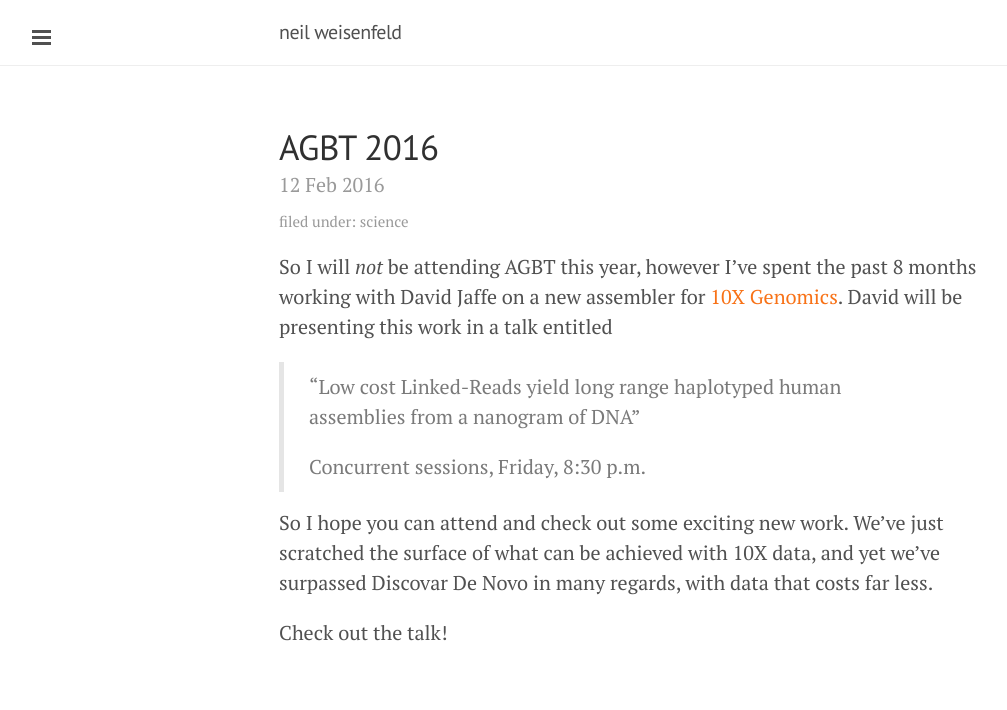
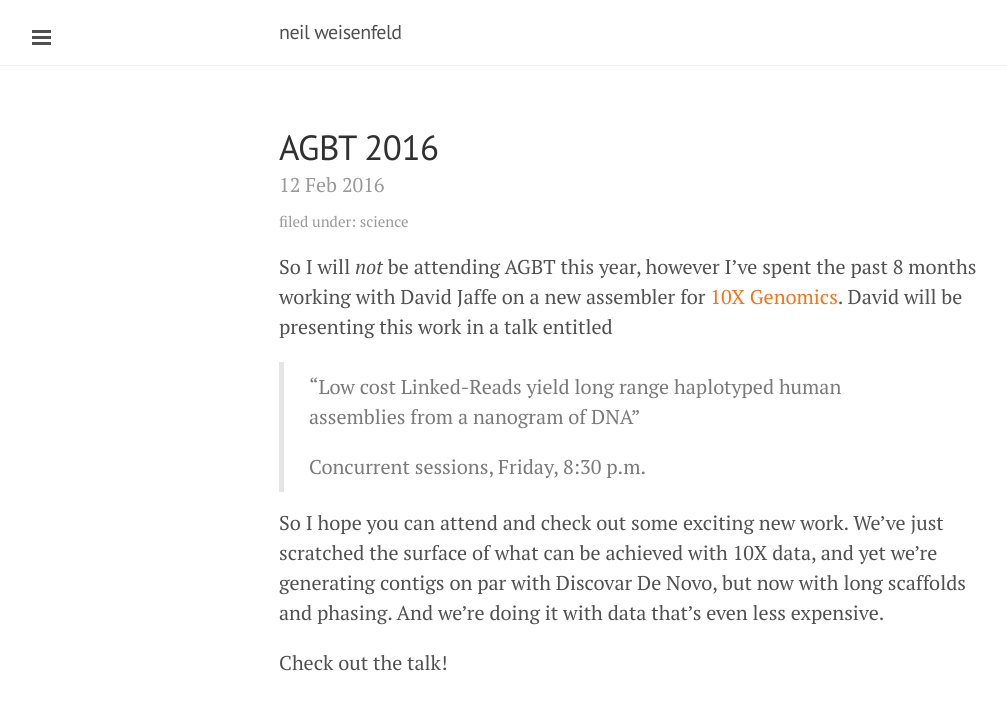
Before and after one commit to nweisenfeld/nweisenfeld.github.io, a Jekyll site: the page built from _posts/2016-02-12-agbt2016.markdown, in a window 1280 px wide. Shown: the top 710 px of the page, without its empty margins (1-1008 px from the left). Built offline with Jekyll 4.4.1, drawn with Linux system fonts in a browser that asks for light colours; Markdown is read by kramdown in place of the engine named in the settings.

Commit message:
minor edits

```diff
--- a/_posts/2016-02-12-agbt2016.markdown
+++ b/_posts/2016-02-12-agbt2016.markdown
@@ -16,8 +16,9 @@ talk entitled
 >
 
 So I hope you can attend and check out some exciting new work.  We've just
-scratched the surface of what can be achieved with 10X data, and yet we've
-surpassed Discovar De Novo in many regards, with data that costs far less.
+scratched the surface of what can be achieved with 10X data, and yet we're
+generating contigs on par with Discovar De Novo, but now with long scaffolds
+and phasing.  And we're doing it with data that's even less expensive.
 
 Check out the talk!
 
```
